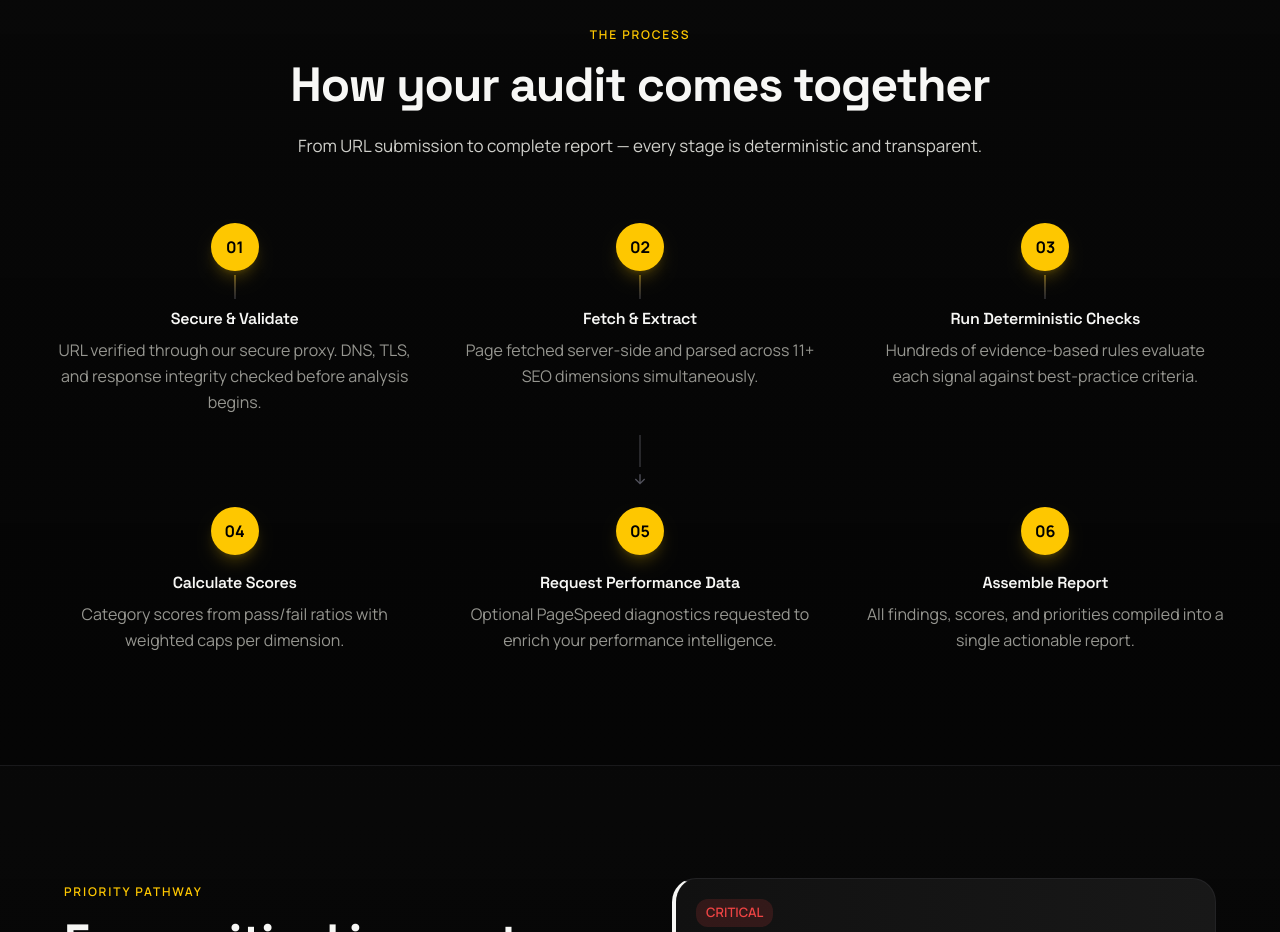
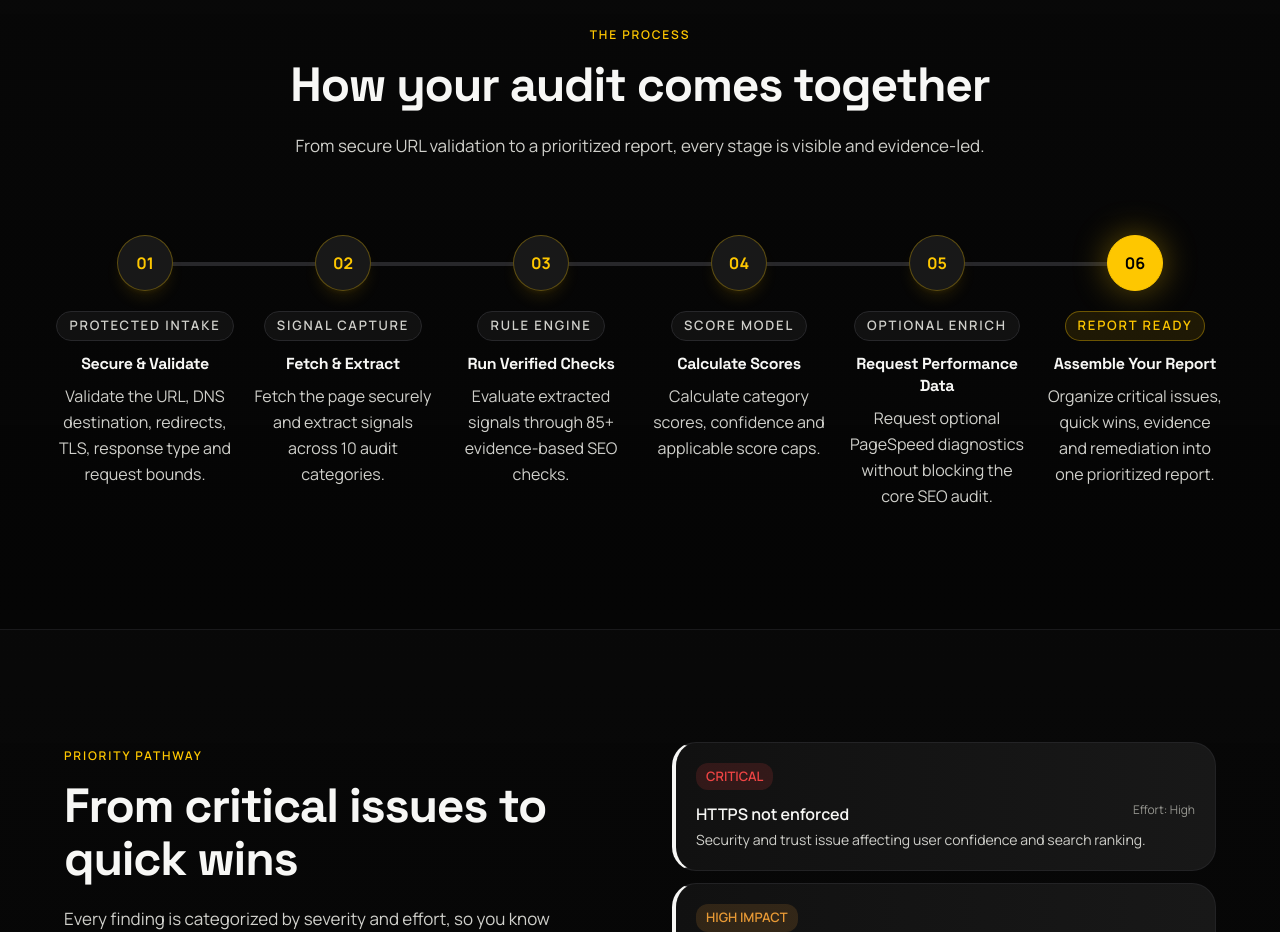
Before and after one commit to ahmedmajid1309/Nexora-seo-analyzer, a Next.js app: page / in a window 1280 px wide. Shown: the part 3060-3992 px from the top of the page. Built offline with nearby package versions, Linux system fonts and the light colour scheme.

Commit message:
Improve connected audit lifecycle

```diff
--- a/src/app/page.tsx
+++ b/src/app/page.tsx
@@ -527,105 +527,95 @@ export default function HomePage() {
             </Reveal>
             <Reveal delay={0.15}>
               <p className="mt-5 text-[17px] text-text-secondary leading-relaxed">
-                From URL submission to complete report — every stage is deterministic and
-                transparent.
+                From secure URL validation to a prioritized report, every stage is visible and
+                evidence-led.
               </p>
             </Reveal>
           </div>
 
-          {/* Desktop: connected lifecycle (3 × 2 grid with connectors) */}
-          <div className="hidden lg:block mt-16">
-            {/* Top row */}
-            <div className="grid grid-cols-3 gap-8">
+          <div className="mt-16">
+            <div className="hidden xl:block">
+              <div className="relative mx-auto max-w-7xl px-2 pb-2 pt-3">
+                <div
+                  className="absolute left-[7%] right-[7%] top-[39px] h-1 rounded-full bg-zinc-800"
+                  aria-hidden="true"
+                />
+                <motion.div
+                  className="absolute left-[7%] right-[7%] top-[39px] h-1 origin-left rounded-full bg-brand shadow-[0_0_24px_rgba(254,199,0,0.28)] motion-safe:scale-x-0 motion-reduce:scale-x-100"
+                  aria-hidden="true"
+                  whileInView={{ scaleX: 1 }}
+                  viewport={{ once: true, margin: "-120px" }}
+                  transition={{ duration: 1.4, ease: EASE_OUT_EXPO }}
+                />
+
+                <div className="grid grid-cols-6 gap-5">
                   {[
                     {
                       step: "01",
                       title: "Secure & Validate",
-                  desc: "URL verified through our secure proxy. DNS, TLS, and response integrity checked before analysis begins.",
+                      desc: "Validate the URL, DNS destination, redirects, TLS, response type and request bounds.",
+                      status: "Protected intake",
                     },
                     {
                       step: "02",
                       title: "Fetch & Extract",
-                  desc: "Page fetched server-side and parsed across 11+ SEO dimensions simultaneously.",
+                      desc: "Fetch the page securely and extract signals across 10 audit categories.",
+                      status: "Signal capture",
                     },
                     {
                       step: "03",
-                  title: "Run Deterministic Checks",
-                  desc: "Hundreds of evidence-based rules evaluate each signal against best-practice criteria.",
+                      title: "Run Verified Checks",
+                      desc: "Evaluate extracted signals through 85+ evidence-based SEO checks.",
+                      status: "Rule engine",
                     },
-              ].map((stage, i) => (
-                <Reveal key={stage.step} delay={i * 0.1}>
-                  <div className="relative flex flex-col items-center text-center px-2">
-                    <div className="relative z-10 flex h-12 w-12 items-center justify-center rounded-full bg-brand text-base font-bold text-black shadow-lg shadow-brand/20">
-                      {stage.step}
-                    </div>
-                    <div
-                      className="mt-1 h-6 w-0.5 bg-gradient-to-b from-brand/40 to-zinc-800"
-                      aria-hidden="true"
-                    />
-                    <h3 className="mt-2 text-base font-semibold text-text-primary">
-                      {stage.title}
-                    </h3>
-                    <p className="mt-1.5 text-base text-text-tertiary leading-relaxed">
-                      {stage.desc}
-                    </p>
-                  </div>
-                </Reveal>
-              ))}
-            </div>
-
-            {/* Downward connector */}
-            <div className="flex justify-center py-5" aria-hidden="true">
-              <div className="flex flex-col items-center gap-1">
-                <div className="h-8 w-0.5 bg-gradient-to-b from-zinc-800 to-zinc-800" />
-                <svg
-                  width="16"
-                  height="16"
-                  viewBox="0 0 24 24"
-                  fill="none"
-                  stroke="currentColor"
-                  strokeWidth="2"
-                  className="text-zinc-600"
-                >
-                  <path d="M12 5v14M5 12l7 7 7-7" />
-                </svg>
-              </div>
-            </div>
-
-            {/* Bottom row */}
-            <div className="grid grid-cols-3 gap-8">
-              {[
                     {
                       step: "04",
                       title: "Calculate Scores",
-                  desc: "Category scores from pass/fail ratios with weighted caps per dimension.",
+                      desc: "Calculate category scores, confidence and applicable score caps.",
+                      status: "Score model",
                     },
                     {
                       step: "05",
                       title: "Request Performance Data",
-                  desc: "Optional PageSpeed diagnostics requested to enrich your performance intelligence.",
+                      desc: "Request optional PageSpeed diagnostics without blocking the core SEO audit.",
+                      status: "Optional enrich",
                     },
                     {
                       step: "06",
-                  title: "Assemble Report",
-                  desc: "All findings, scores, and priorities compiled into a single actionable report.",
+                      title: "Assemble Your Report",
+                      desc: "Organize critical issues, quick wins, evidence and remediation into one prioritized report.",
+                      status: "Report Ready",
+                      final: true,
                     },
                   ].map((stage, i) => (
-                <Reveal key={stage.step} delay={(i + 3) * 0.1}>
-                  <div className="relative flex flex-col items-center text-center px-2">
+                    <Reveal key={stage.step} delay={i * 0.08}>
+                      <div className="relative flex h-full flex-col items-center text-center">
                         <motion.div
-                      className="relative z-10 flex h-12 w-12 items-center justify-center rounded-full bg-brand text-base font-bold text-black shadow-lg shadow-brand/20"
-                      initial={{ scale: 0.8 }}
+                          className={`relative z-10 flex h-[56px] w-[56px] items-center justify-center rounded-full border text-base font-bold ${
+                            stage.final
+                              ? "border-brand bg-brand text-black shadow-[0_0_34px_rgba(254,199,0,0.38)]"
+                              : "border-brand/30 bg-bg-elevated text-brand shadow-lg shadow-brand/10"
+                          }`}
+                          initial={{ scale: 0.92 }}
                           whileInView={{ scale: 1 }}
                           viewport={{ once: true }}
-                      transition={{ duration: 0.4, ease: EASE_OUT_EXPO }}
+                          transition={{ duration: 0.35, delay: i * 0.04, ease: EASE_OUT_EXPO }}
                         >
                           {stage.step}
                         </motion.div>
-                    <h3 className="mt-4 text-base font-semibold text-text-primary">
+                        <span
+                          className={`mt-5 rounded-full border px-3 py-1 text-[13px] font-semibold uppercase tracking-[0.14em] ${
+                            stage.final
+                              ? "border-brand/35 bg-brand/10 text-brand"
+                              : "border-zinc-800 bg-bg-card text-text-secondary"
+                          }`}
+                        >
+                          {stage.status}
+                        </span>
+                        <h3 className="mt-3 text-base font-bold leading-snug text-text-primary">
                           {stage.title}
                         </h3>
-                    <p className="mt-1.5 text-base text-text-tertiary leading-relaxed">
+                        <p className="mt-2 text-base leading-relaxed text-text-secondary">
                           {stage.desc}
                         </p>
                       </div>
@@ -633,65 +623,183 @@ export default function HomePage() {
                   ))}
                 </div>
               </div>
+            </div>
 
-          {/* Mobile: vertical timeline */}
-          <div className="lg:hidden mt-12">
+            <div className="hidden md:block xl:hidden">
+              <div className="relative mx-auto max-w-5xl px-2 py-3">
+                <div
+                  className="absolute left-[12%] right-[12%] top-[39px] h-1 rounded-full bg-zinc-800"
+                  aria-hidden="true"
+                />
+                <motion.div
+                  className="absolute left-[12%] right-[12%] top-[39px] h-1 origin-left rounded-full bg-brand shadow-[0_0_22px_rgba(254,199,0,0.24)] motion-safe:scale-x-0 motion-reduce:scale-x-100"
+                  aria-hidden="true"
+                  whileInView={{ scaleX: 1 }}
+                  viewport={{ once: true, margin: "-100px" }}
+                  transition={{ duration: 0.95, ease: EASE_OUT_EXPO }}
+                />
+                <div
+                  className="absolute right-[12%] top-[39px] h-[238px] w-1 rounded-full bg-zinc-800"
+                  aria-hidden="true"
+                />
+                <motion.div
+                  className="absolute right-[12%] top-[39px] h-[238px] w-1 origin-top rounded-full bg-brand shadow-[0_0_22px_rgba(254,199,0,0.22)] motion-safe:scale-y-0 motion-reduce:scale-y-100"
+                  aria-hidden="true"
+                  whileInView={{ scaleY: 1 }}
+                  viewport={{ once: true, margin: "-100px" }}
+                  transition={{ duration: 0.55, delay: 0.75, ease: EASE_OUT_EXPO }}
+                />
+                <div
+                  className="absolute left-[12%] right-[12%] top-[277px] h-1 rounded-full bg-zinc-800"
+                  aria-hidden="true"
+                />
+                <motion.div
+                  className="absolute left-[12%] right-[12%] top-[277px] h-1 origin-left rounded-full bg-brand shadow-[0_0_22px_rgba(254,199,0,0.24)] motion-safe:scale-x-0 motion-reduce:scale-x-100"
+                  aria-hidden="true"
+                  whileInView={{ scaleX: 1 }}
+                  viewport={{ once: true, margin: "-100px" }}
+                  transition={{ duration: 0.95, delay: 1.05, ease: EASE_OUT_EXPO }}
+                />
+
+                <div className="grid grid-cols-3 gap-x-8 gap-y-14">
+                  {[
+                    {
+                      step: "01",
+                      title: "Secure & Validate",
+                      desc: "Validate the URL, DNS destination, redirects, TLS, response type and request bounds.",
+                    },
+                    {
+                      step: "02",
+                      title: "Fetch & Extract",
+                      desc: "Fetch the page securely and extract signals across 10 audit categories.",
+                    },
+                    {
+                      step: "03",
+                      title: "Run Verified Checks",
+                      desc: "Evaluate extracted signals through 85+ evidence-based SEO checks.",
+                    },
+                    {
+                      step: "04",
+                      title: "Calculate Scores",
+                      desc: "Calculate category scores, confidence and applicable score caps.",
+                    },
+                    {
+                      step: "05",
+                      title: "Request Performance Data",
+                      desc: "Request optional PageSpeed diagnostics without blocking the core SEO audit.",
+                    },
+                    {
+                      step: "06",
+                      title: "Assemble Your Report",
+                      desc: "Organize critical issues, quick wins, evidence and remediation into one prioritized report.",
+                      final: true,
+                    },
+                  ].map((stage, i) => (
+                    <Reveal key={stage.step} delay={i * 0.08}>
+                      <div className="relative flex h-full flex-col items-center text-center">
+                        <motion.div
+                          className={`relative z-10 flex h-[56px] w-[56px] items-center justify-center rounded-full border text-base font-bold ${
+                            stage.final
+                              ? "border-brand bg-brand text-black shadow-[0_0_32px_rgba(254,199,0,0.36)]"
+                              : "border-brand/30 bg-bg-elevated text-brand shadow-lg shadow-brand/10"
+                          }`}
+                          initial={{ scale: 0.92 }}
+                          whileInView={{ scale: 1 }}
+                          viewport={{ once: true }}
+                          transition={{ duration: 0.35, delay: i * 0.04, ease: EASE_OUT_EXPO }}
+                        >
+                          {stage.step}
+                        </motion.div>
+                        <h3 className="mt-4 text-base font-bold leading-snug text-text-primary">
+                          {stage.title}
+                        </h3>
+                        <p className="mt-2 text-base leading-relaxed text-text-secondary">
+                          {stage.desc}
+                        </p>
+                      </div>
+                    </Reveal>
+                  ))}
+                </div>
+              </div>
+            </div>
+
+            <div className="md:hidden">
               <div className="relative">
-              <div className="absolute left-[23px] top-0 bottom-0 w-0.5 bg-zinc-800" />
+                <div className="absolute left-[27px] top-0 bottom-0 w-1 rounded-full bg-zinc-800" />
                 <motion.div
-                className="absolute left-[23px] top-0 w-0.5 bg-gradient-to-b from-brand to-brand/40"
-                initial={{ height: "0%" }}
-                whileInView={{ height: "100%" }}
-                viewport={{ once: true }}
-                transition={{ duration: 1.5, ease: EASE_OUT_EXPO }}
+                  className="absolute left-[27px] top-0 w-1 origin-top rounded-full bg-brand shadow-[0_0_22px_rgba(254,199,0,0.24)] motion-safe:scale-y-0 motion-reduce:scale-y-100"
+                  aria-hidden="true"
+                  whileInView={{ scaleY: 1 }}
+                  viewport={{ once: true, margin: "-80px" }}
+                  transition={{ duration: 1.2, ease: EASE_OUT_EXPO }}
+                  style={{ height: "100%" }}
                 />
                 <div className="space-y-10">
                   {[
                     {
                       step: "01",
                       title: "Secure & Validate",
-                    desc: "URL verified through our secure proxy. DNS, TLS, and response integrity checked before analysis begins.",
+                      desc: "Validate the URL, DNS destination, redirects, TLS, response type and request bounds.",
                     },
                     {
                       step: "02",
                       title: "Fetch & Extract",
-                    desc: "Page fetched server-side and parsed across 11+ SEO dimensions simultaneously.",
+                      desc: "Fetch the page securely and extract signals across 10 audit categories.",
                     },
                     {
                       step: "03",
-                    title: "Run Deterministic Checks",
-                    desc: "Hundreds of evidence-based rules evaluate each signal against best-practice criteria.",
+                      title: "Run Verified Checks",
+                      desc: "Evaluate extracted signals through 85+ evidence-based SEO checks.",
                     },
                     {
                       step: "04",
                       title: "Calculate Scores",
-                    desc: "Category scores calculated from pass/fail ratios with weighted caps per dimension.",
+                      desc: "Calculate category scores, confidence and applicable score caps.",
                     },
                     {
                       step: "05",
                       title: "Request Performance Data",
-                    desc: "Optional PageSpeed diagnostics requested to enrich your performance intelligence.",
+                      desc: "Request optional PageSpeed diagnostics without blocking the core SEO audit.",
                     },
                     {
                       step: "06",
-                    title: "Assemble Report",
-                    desc: "All findings, scores, and priorities compiled into a single actionable audit report.",
+                      title: "Assemble Your Report",
+                      desc: "Organize critical issues, quick wins, evidence and remediation into one prioritized report.",
+                      final: true,
                     },
                   ].map((stage, i) => (
                     <Reveal key={stage.step} delay={i * 0.08}>
                       <div className="relative flex gap-5">
-                      <div className="relative z-10 flex h-[46px] w-[46px] shrink-0 items-center justify-center rounded-full bg-brand text-sm font-bold text-black shadow-lg shadow-brand/20">
+                        <motion.div
+                          className={`relative z-10 flex h-[58px] w-[58px] shrink-0 items-center justify-center rounded-full border text-base font-bold ${
+                            stage.final
+                              ? "border-brand bg-brand text-black shadow-[0_0_32px_rgba(254,199,0,0.36)]"
+                              : "border-brand/30 bg-bg-elevated text-brand shadow-lg shadow-brand/10"
+                          }`}
+                          initial={{ scale: 0.92 }}
+                          whileInView={{ scale: 1 }}
+                          viewport={{ once: true }}
+                          transition={{ duration: 0.35, delay: i * 0.04, ease: EASE_OUT_EXPO }}
+                        >
                           {stage.step}
-                      </div>
-                      <div className="min-w-0 pt-2">
-                        <h3 className="text-base font-semibold text-text-primary">{stage.title}</h3>
-                        <p className="mt-1.5 text-base text-text-tertiary leading-relaxed">
+                        </motion.div>
+                        <div className="min-w-0 pt-1.5">
+                          {stage.final && (
+                            <span className="mb-2 inline-flex rounded-full border border-brand/35 bg-brand/10 px-3 py-1 text-[13px] font-semibold uppercase tracking-[0.14em] text-brand">
+                              Report Ready
+                            </span>
+                          )}
+                          <h3 className="text-base font-bold leading-snug text-text-primary">
+                            {stage.title}
+                          </h3>
+                          <p className="mt-2 text-base leading-relaxed text-text-secondary">
                             {stage.desc}
                           </p>
                         </div>
                       </div>
                     </Reveal>
                   ))}
+                </div>
               </div>
             </div>
           </div>
```
Lines whose indentation alone changed are shown as unchanged.
